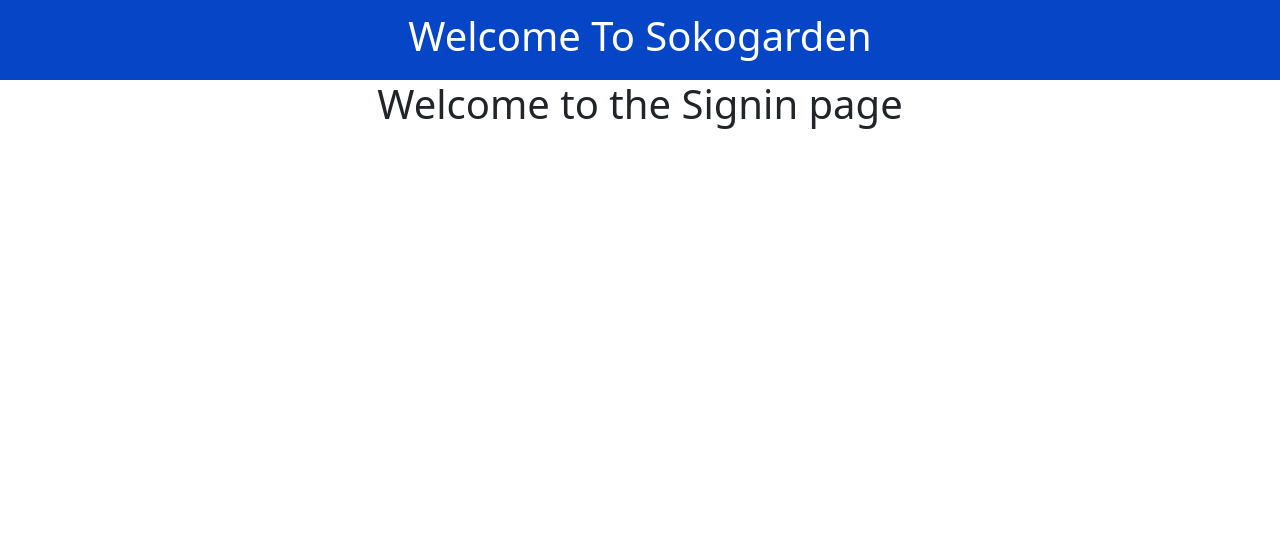
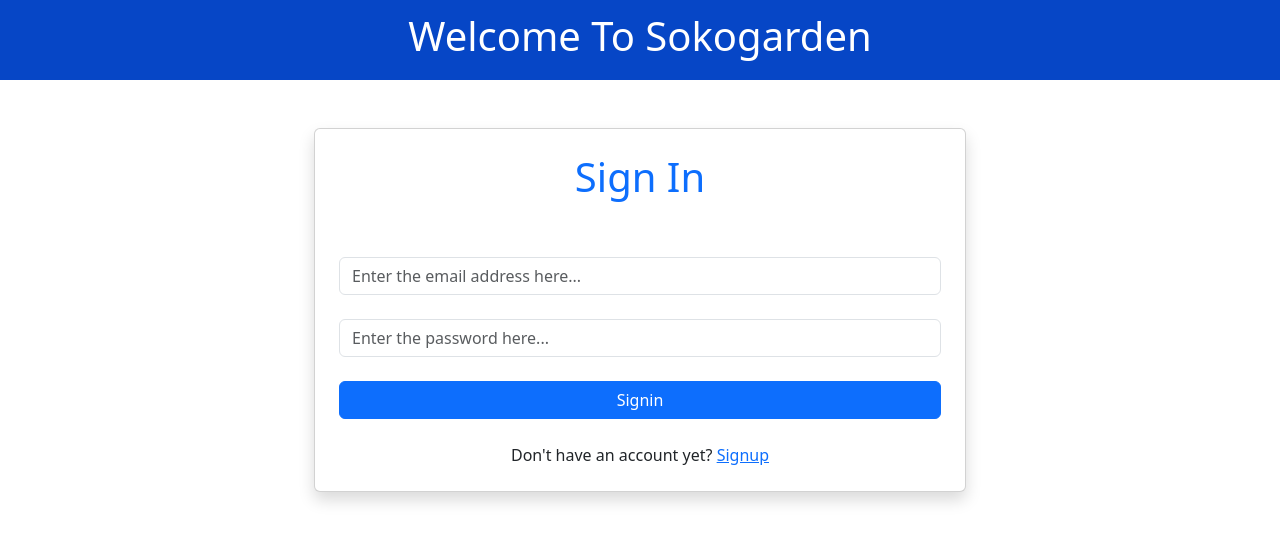
Before and after one commit to jmmwikali/sokogardenapp, a React (Create React App) app: page /signin in a window 1280 px wide. Shown: the top 542 px of the page. Built offline with nearby package versions, Linux system fonts and the light colour scheme.

Commit message:
signin code

```diff
--- a/public/index.html
+++ b/public/index.html
@@ -24,7 +24,7 @@
       work correctly both with client-side routing and a non-root public URL.
       Learn how to configure a non-root public URL by running `npm run build`.
     -->
-    <title>React App</title>
+    <title>Sokogarden Application</title>
   </head>
   <body>
     <noscript>You need to enable JavaScript to run this app.</noscript>
--- a/src/components/Signin.jsx
+++ b/src/components/Signin.jsx
@@ -1,11 +1,111 @@
-import React from 'react'
+import axios from 'axios';
+import React, { useState } from 'react'
+import { Link, useNavigate } from 'react-router-dom';
 
 const Signin = () => {
+
+  // Define the two hooks for capturing/storing the users input
+  const [email, setEmail] = useState("");
+  const [password, setPassword] = useState("");
+
+  // Declare the three additional hooks
+  const[loading, setLoading] = useState("");
+  const[success, setSuccess] = useState("");
+  const[error, setError] = useState("");
+
+  // Below we have the useNavigate hook to redirect us to another oage on successful login/signin
+  const navigate = useNavigate()
+
+  // Below is the function to handle the signin action
+  const handleSubmit = async (e) => {
+    // Prevent the page from loading
+    e.preventDefault()
+
+    // Update the loading hook with a message
+    setLoading("Please wait while we authenticate your account...")
+
+    try{
+      // Create a FormData object that will hold the email and the password
+      const formdata = new FormData()
+
+      // Insert/append the email and the password in the FormData created
+      formdata.append("email", email);
+      formdata.append("password", password);
+
+      // Interact with axios for the response
+      const response = await axios.post("https://kbenkamotho.alwaysdata.net/api/signin", formdata);
+
+      // Set the loading hook back to default
+      setLoading("");
+
+      // Check whether the user exists as part of your response from the API
+      if (response.data.user){
+        // If user is there, definately the details entered during sign in are correct
+        // setSuccess("Login Successful")
+        // If it is successful, let a person get redirected to another page
+        navigate("/")
+
+      }
+      else{
+        // Use is not found, that means the credentials entered in the form are incorrect
+        setError("The email or password is incorrect. Please try again")
+      }
+
+      setTimeout(() => {
+        setError("");
+      }, 3000);
+
+    }
+    catch(error){
+      // Set loading back to default
+      setLoading("")
+
+      // Update the error hook with an error message
+      setError("Oops, something went wrong. Please try again...")
+    }
+
+  }
+
   return (
-    <div>
-      <h1>Welcome to the Signin page</h1>
+    <div className='row justify-content-center mt-5'>
+      <div className="card col-md-6 shadow p-4">
+        <h1 className='text-primary'>Sign In</h1> <br />
+
+        <h5 className="text-info">{loading}</h5>
+        <h4 className="text-success">{success}</h4>
+        <h5 className="text-danger">{error}</h5>
+
+        <form onSubmit={handleSubmit}>
+          <input type="email"
+          placeholder='Enter the email address here...'
+          className='form-control'
+          required
+          value={email}
+          onChange={(e) => setEmail(e.target.value)} /> <br />
+
+          {/* {email} */}
+
+          <input type="password"
+          placeholder='Enter the password here...'
+          className='form-control'
+          required
+          value={password}
+          onChange={(e) => setPassword(e.target.value)} /> <br />
+
+          {/* {password} */}
+
+          <input type="submit"
+          value={"Signin"}
+          className='btn btn-primary w-100' /> <br /> <br />
+
+          Don't have an account yet? <Link to={"/signup"}>Signup</Link>
+
+        </form>
+      </div>
     </div>
   )
 }
 
 export default Signin;
+
+// How can you store
--- a/src/components/Signup.jsx
+++ b/src/components/Signup.jsx
@@ -46,6 +46,10 @@
       setEmail("")
       setPassword("")
       setPhone("")
+
+      setTimeout(() => {
+        setSuccess("");
+      }, 5000);
     }
     catch(error){
       // Set the loading hook back to default
@@ -61,7 +65,7 @@
       <div className="col-md-6 card shadow p-4">
         <h1 className='text-primary'>Sign Up</h1>
 
-        <h5 className="text-warning">{loading}</h5>
+        <h5 className="text-info">{loading}</h5>
         <h3 className="text-success">{success}</h3>
         <h4 className="text-danger">{error}</h4>
 
@@ -102,7 +106,7 @@
 
           {/* {phone} */}
 
-          <input type="submit" value="Signup" className='btn btn-primary' /> <br /> <br />
+          <input type="submit" value="Signup" className='btn btn-primary w-100' /> <br /> <br />
 
           Already have an account? <Link to={'/signin'}>Signin</Link>
 
```
